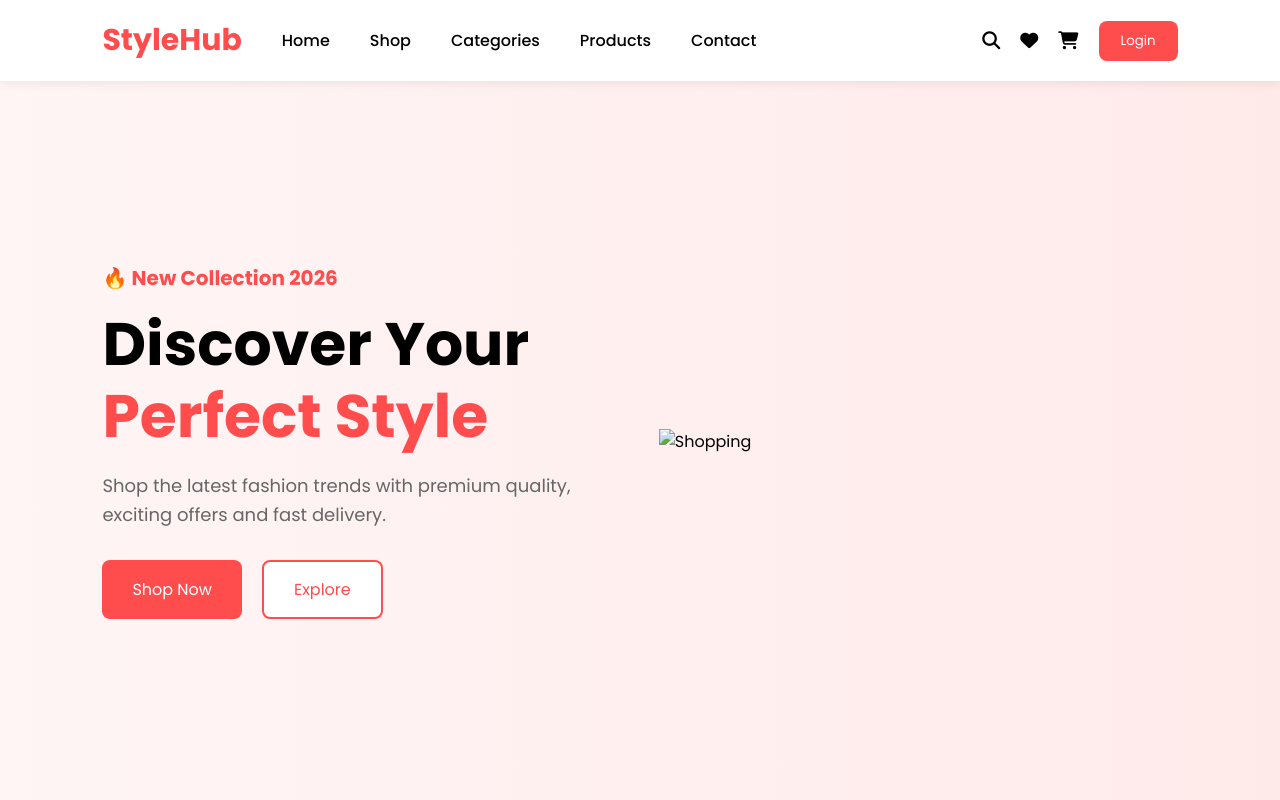
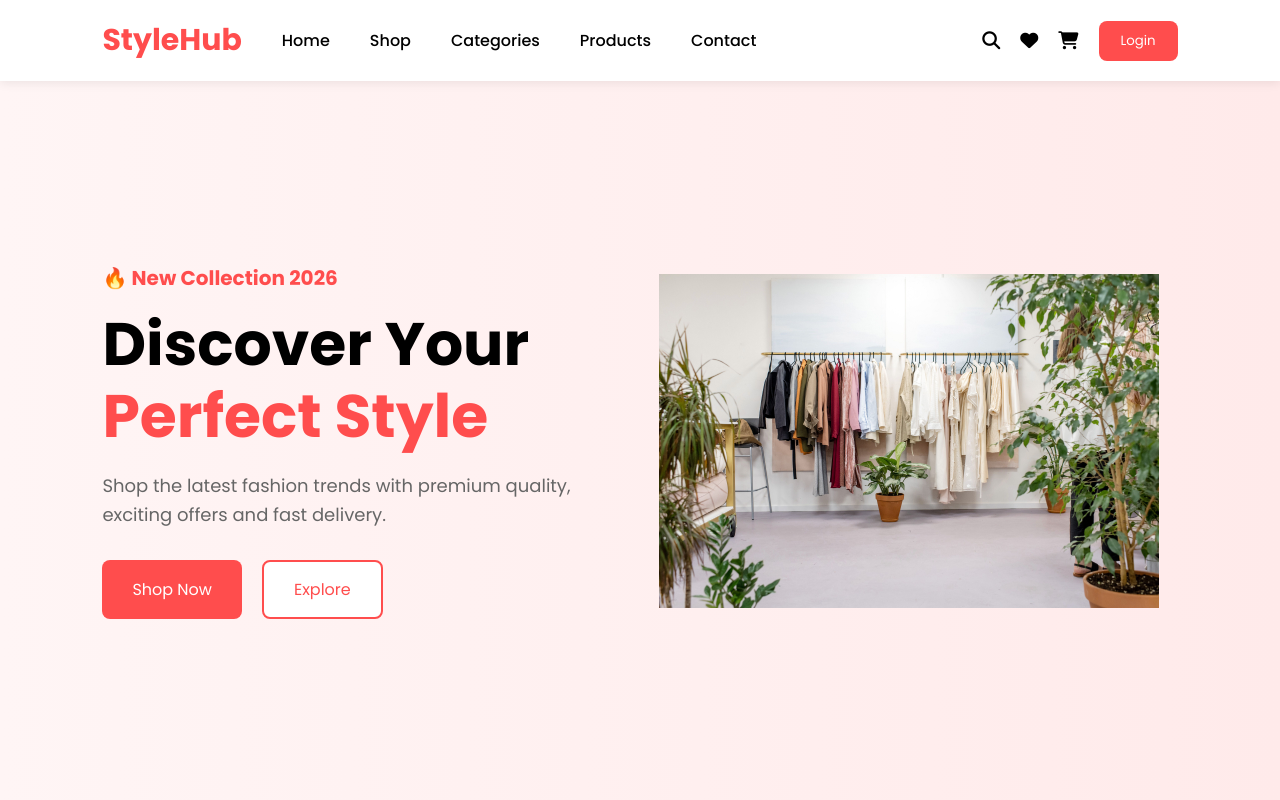
Before and after one commit to Arya-atria/02-Ecommerce-Website, a plain HTML site: page index.html in a window 1280 px wide. Shown: the top 800 px of the page. Drawn offline with Linux system fonts and the light colour scheme.

Commit message:
Updated finally

```diff
--- a/index.html
+++ b/index.html
@@ -62,7 +62,7 @@
       </div>
 
       <div class="hero-image">
-        <img src="/02-Ecommerce/images/shopping.jpg" alt="Shopping" />
+        <img src="images/shopping.jpg" alt="Shopping" />
       </div>
     </section>
 
```
